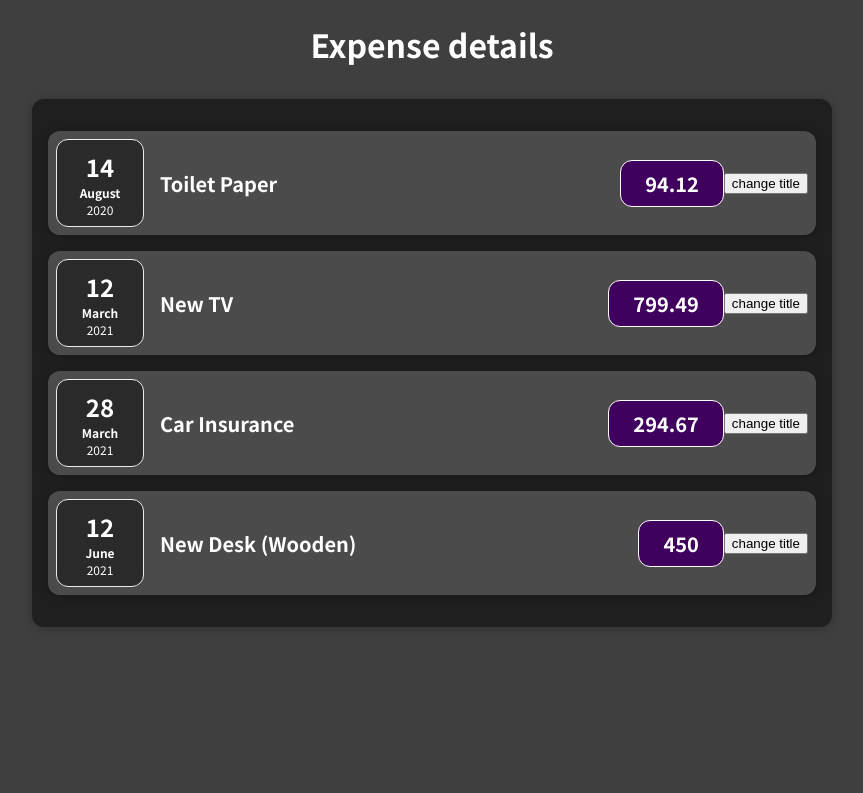
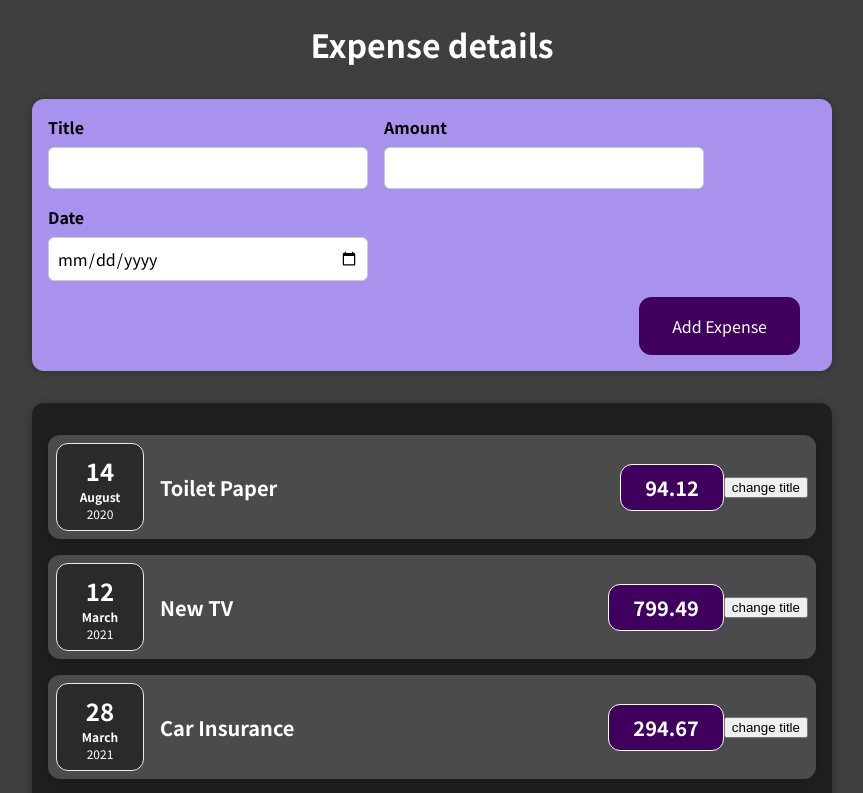
Before and after one commit to Moinulilm10/React_Tutorial, a React (Create React App) app: page / in a window 1280 px wide. Shown: the top 793 px of the page, without its empty margins (208-1071 px from the left). Built offline with nearby package versions, Linux system fonts and the light colour scheme.

Commit message:
04.07_adding_form_inputs

```diff
--- a/src/App.js
+++ b/src/App.js
@@ -1,5 +1,6 @@
 import "./App.css";
 import Expenses from "./Component/Expenses/Expenses";
+import InputExpenses from "./Component/InputExpenses/InputExpenses";
 
 function App() {
   const expenses = [
@@ -26,6 +27,7 @@
   return (
     <div>
       <h1 style={{ textAlign: "center", color: "white" }}>Expense details</h1>
+      <InputExpenses />
       <Expenses item={expenses} />
     </div>
   );
--- /dev/null
+++ b/src/Component/ExpenseForm/ExpenseForm.css
@@ -0,0 +1,26 @@
+.new-expense__controls {
+  display: flex;
+  flex-wrap: wrap;
+  gap: 1rem;
+  margin-bottom: 1rem;
+  text-align: left;
+}
+
+.new-expense__control label {
+  font-weight: bold;
+  margin-bottom: 0.5rem;
+  display: block;
+}
+
+.new-expense__control input {
+  font: inherit;
+  padding: 0.5rem;
+  border-radius: 6px;
+  border: 1px solid #ccc;
+  width: 20rem;
+  max-width: 100%;
+}
+
+.new-expense__actions {
+  text-align: right;
+}
--- /dev/null
+++ b/src/Component/ExpenseForm/ExpenseForm.js
@@ -0,0 +1,28 @@
+import React from "react";
+import "./ExpenseForm.css";
+
+const ExpenseForm = () => {
+  return (
+    <form>
+      <div className="new-expense__controls">
+        <div className="new-expense__control">
+          <label>Title</label>
+          <input type="text" />
+        </div>
+        <div className="new-expense__control">
+          <label>Amount</label>
+          <input type="number" min="0.01" step="0.01" />
+        </div>
+        <div className="new-expense__control">
+          <label>Date</label>
+          <input type="date" min="2023-01-01" max="2024-12-31" />
+        </div>
+      </div>
+      <div className="new-expense__actions">
+        <button type="submit">Add Expense</button>
+      </div>
+    </form>
+  );
+};
+
+export default ExpenseForm;
--- /dev/null
+++ b/src/Component/InputExpenses/InputExpenses.css
@@ -0,0 +1,38 @@
+.new-expense {
+  background-color: #a892ee;
+  padding: 1rem;
+  margin: 2rem auto;
+  width: 50rem;
+  max-width: 95%;
+  border-radius: 12px;
+  text-align: center;
+  box-shadow: 0 1px 8px rgba(0, 0, 0, 0.25);
+}
+
+.new-expense button {
+  font: inherit;
+  cursor: pointer;
+  padding: 1rem 2rem;
+  border: 1px solid #40005d;
+  background-color: #40005d;
+  color: white;
+  border-radius: 12px;
+  margin-right: 1rem;
+}
+
+.new-expense button:hover,
+.new-expense button:active {
+  background-color: #510674;
+  border-color: #510674;
+}
+
+.new-expense button.alternative {
+  color: #220131;
+  border-color: transparent;
+  background-color: transparent;
+}
+
+.new-expense button.alternative:hover,
+.new-expense button.alternative:active {
+  background-color: #ddb3f8;
+}
--- /dev/null
+++ b/src/Component/InputExpenses/InputExpenses.js
@@ -0,0 +1,13 @@
+import React from "react";
+import ExpenseForm from "../ExpenseForm/ExpenseForm";
+import "./InputExpenses.css";
+
+const InputExpenses = () => {
+  return (
+    <div className="new-expense">
+      <ExpenseForm />
+    </div>
+  );
+};
+
+export default InputExpenses;
```
